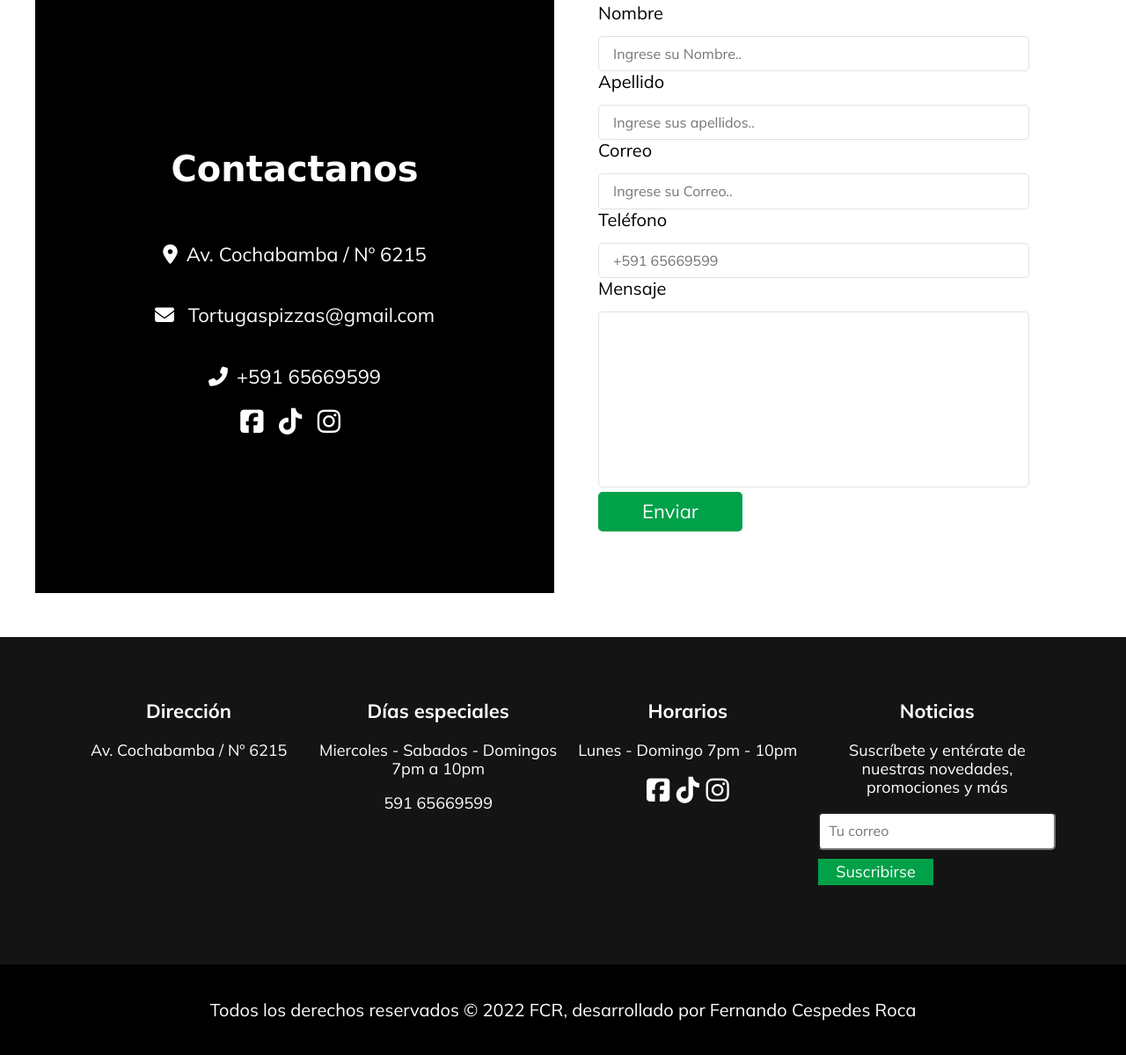
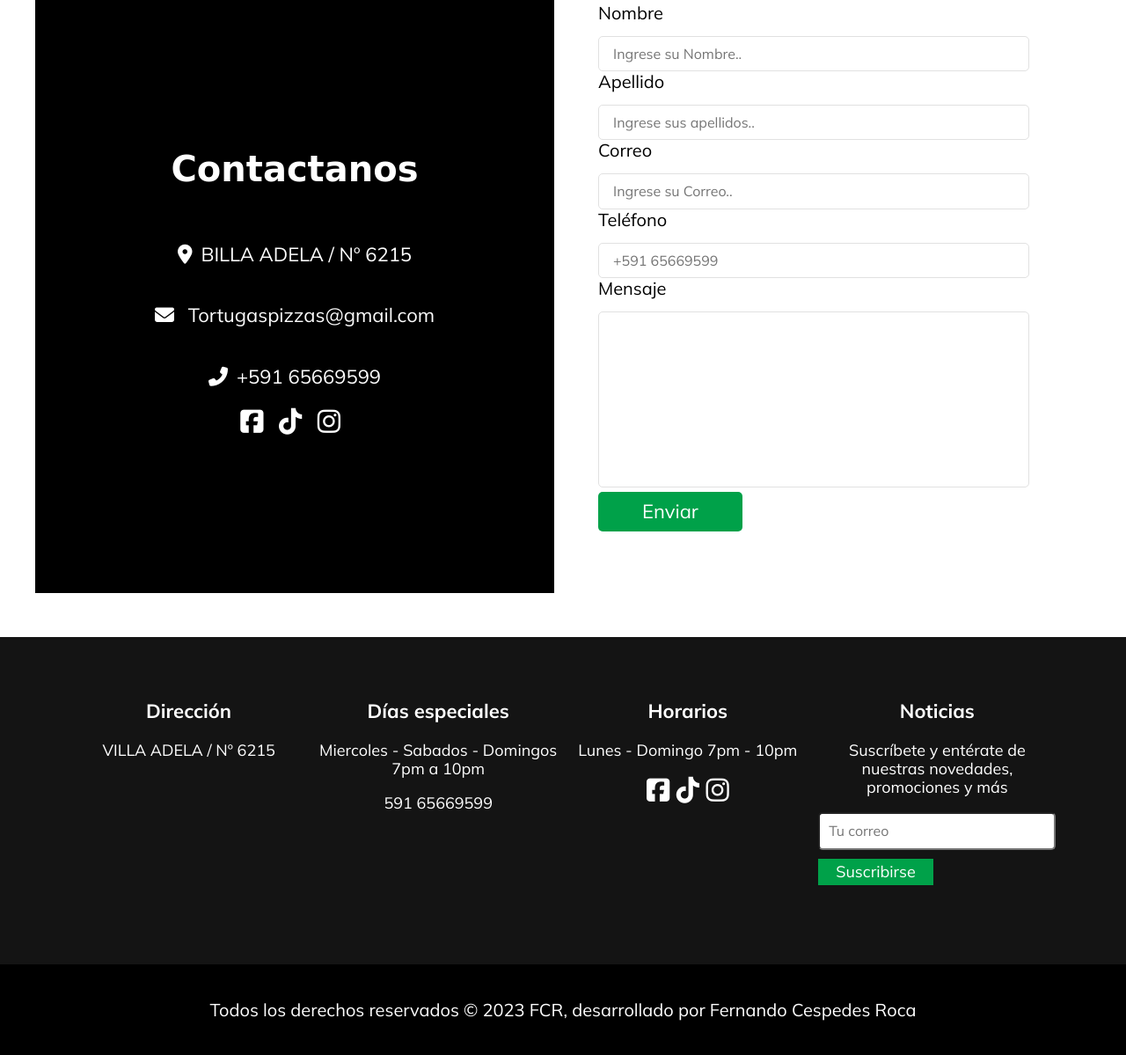
Before and after one commit to FernandoCr12/FernandoCr12.github.io, a plain HTML site: page index.html in a window 1280 px wide. Shown: the part 4637-5836 px from the top of the page at 88% size. Drawn offline with Linux system fonts and the light colour scheme; a web font is replaced by a local one.

Commit message:
Update index.html

```diff
--- a/index.html
+++ b/index.html
@@ -224,7 +224,7 @@
 
         <div class="informacion-contacto">
             <h3>Contactanos</h3>
-            <p><i class="fas fa-map-marker-alt"></i>Av. Cochabamba / Nº 6215</p>
+            <p><i class="fas fa-map-marker-alt"></i>BILLA ADELA / Nº 6215</p>
             <p><i class="fas fa-envelope"></i> Tortugaspizzas@gmail.com </p>
             <p><i class="fas fa-phone-alt"></i>+591 65669599</p>
             <div class="redes-sociales">
@@ -265,7 +265,7 @@
         <div class="contenedor-piepagina contenedor">
             <div class="info">
                 <h3>Dirección</h3>
-                <p>Av. Cochabamba / Nº 6215</p>
+                <p>VILLA ADELA / Nº 6215</p>
             </div>
             <div class="info">
                 <h3>Días especiales</h3>
@@ -290,7 +290,7 @@
         </div>
     </div>
     <footer class="footer">
-        <p>Todos los derechos reservados &copy; 2022 FCR, desarrollado por Fernando Cespedes Roca</p>
+        <p>Todos los derechos reservados &copy; 2023 FCR, desarrollado por Fernando Cespedes Roca</p>
     </footer>
     <script src="js/app.js"></script>
 
```
